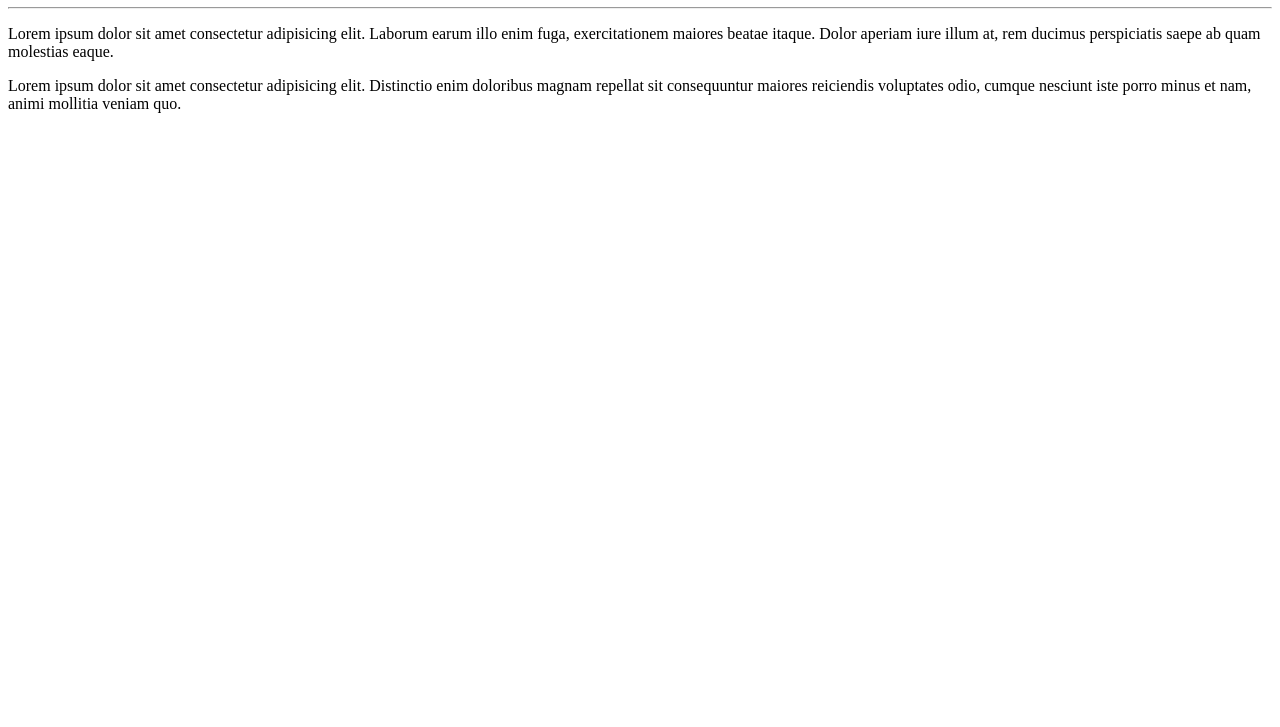
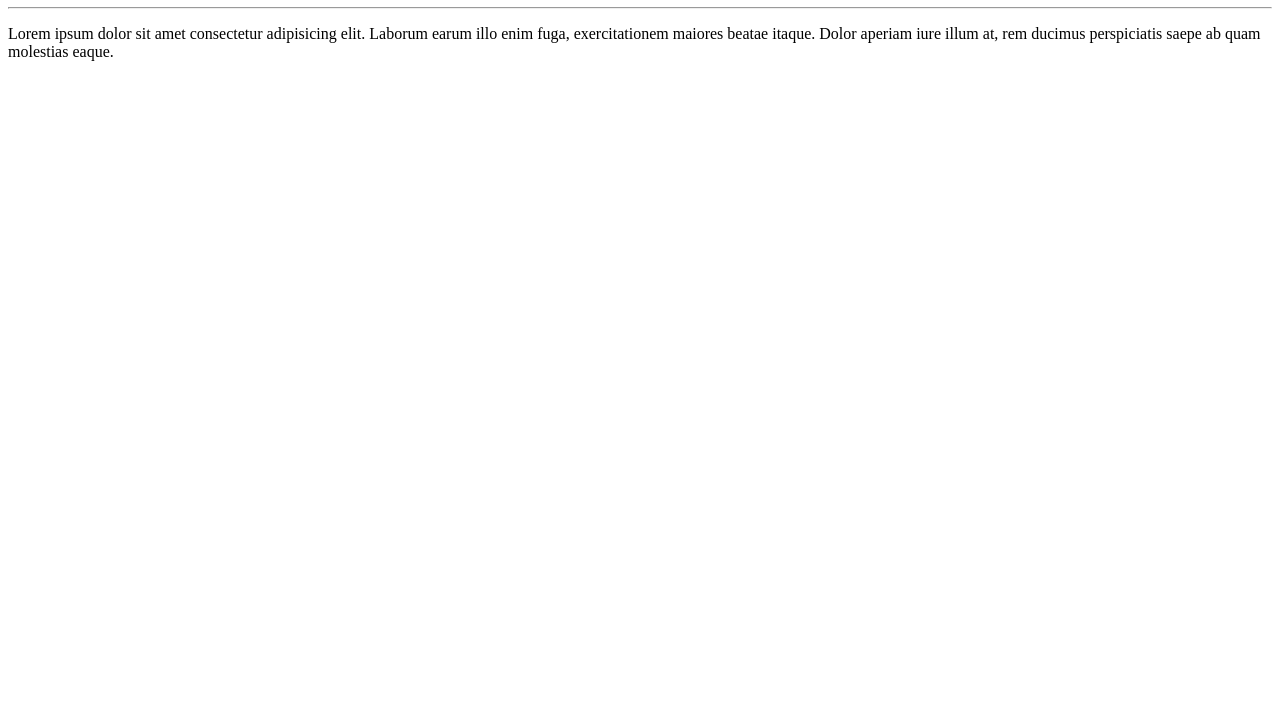
Before and after one commit to Alex-Vieira-Silva/Ola-mundo, a plain HTML site: page site-exemplo/index.html in a window 1280 px wide. Shown: the part 73-800 px from the top of the page. Drawn offline with Linux system fonts and the light colour scheme.

Commit message:
alterei a página princinpal

```diff
--- a/site-exemplo/index.html
+++ b/site-exemplo/index.html
@@ -9,6 +9,6 @@
     <h1>Olá, mundo!</h1>
     <hr>
     <p>Lorem ipsum dolor sit amet consectetur adipisicing elit. Laborum earum illo enim fuga, exercitationem maiores beatae itaque. Dolor aperiam iure illum at, rem ducimus perspiciatis saepe ab quam molestias eaque.</p>
-    <p>Lorem ipsum dolor sit amet consectetur adipisicing elit. Distinctio enim doloribus magnam repellat sit consequuntur maiores reiciendis voluptates odio, cumque nesciunt iste porro minus et nam, animi mollitia veniam quo.</p>
+
 </body>
 </html>
```
